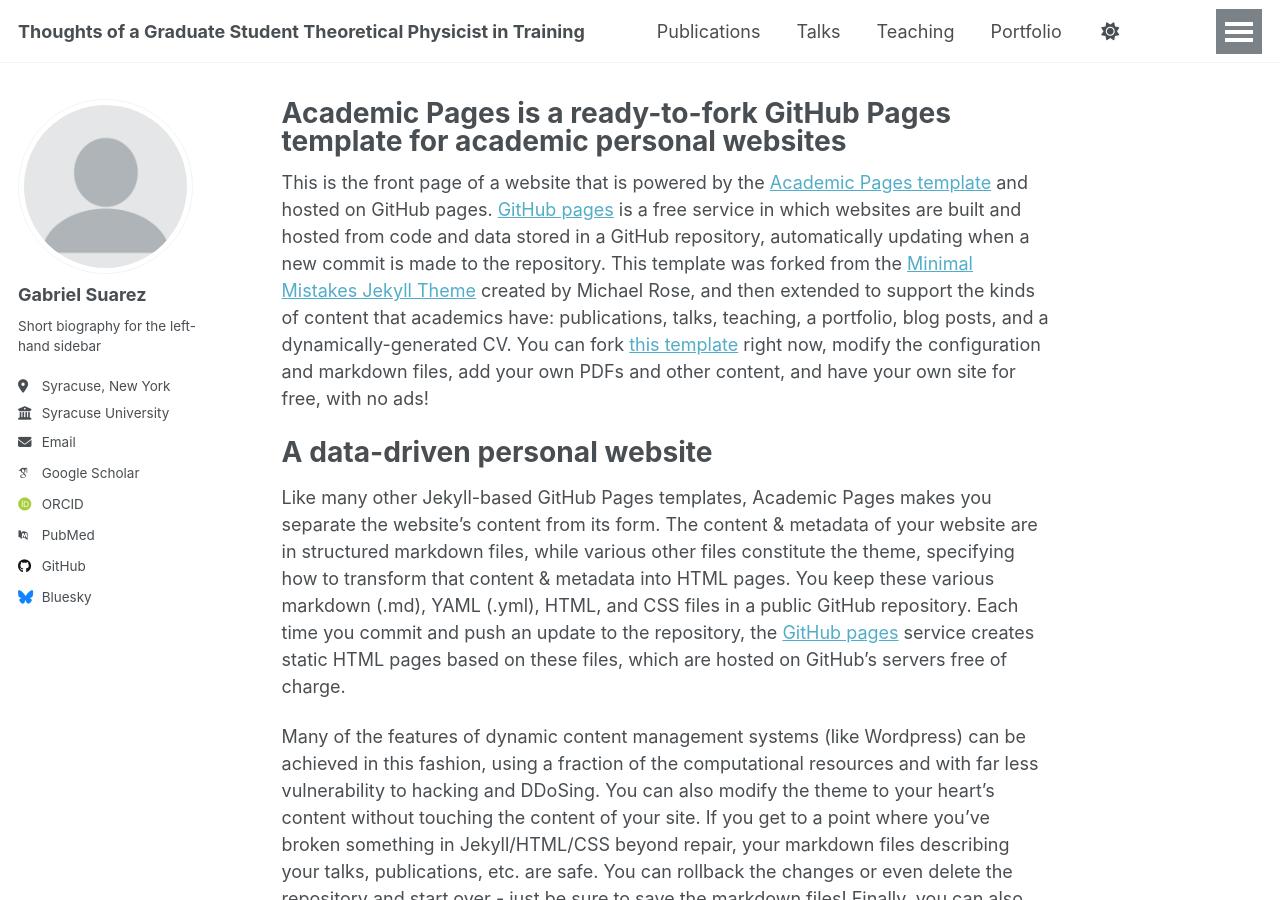
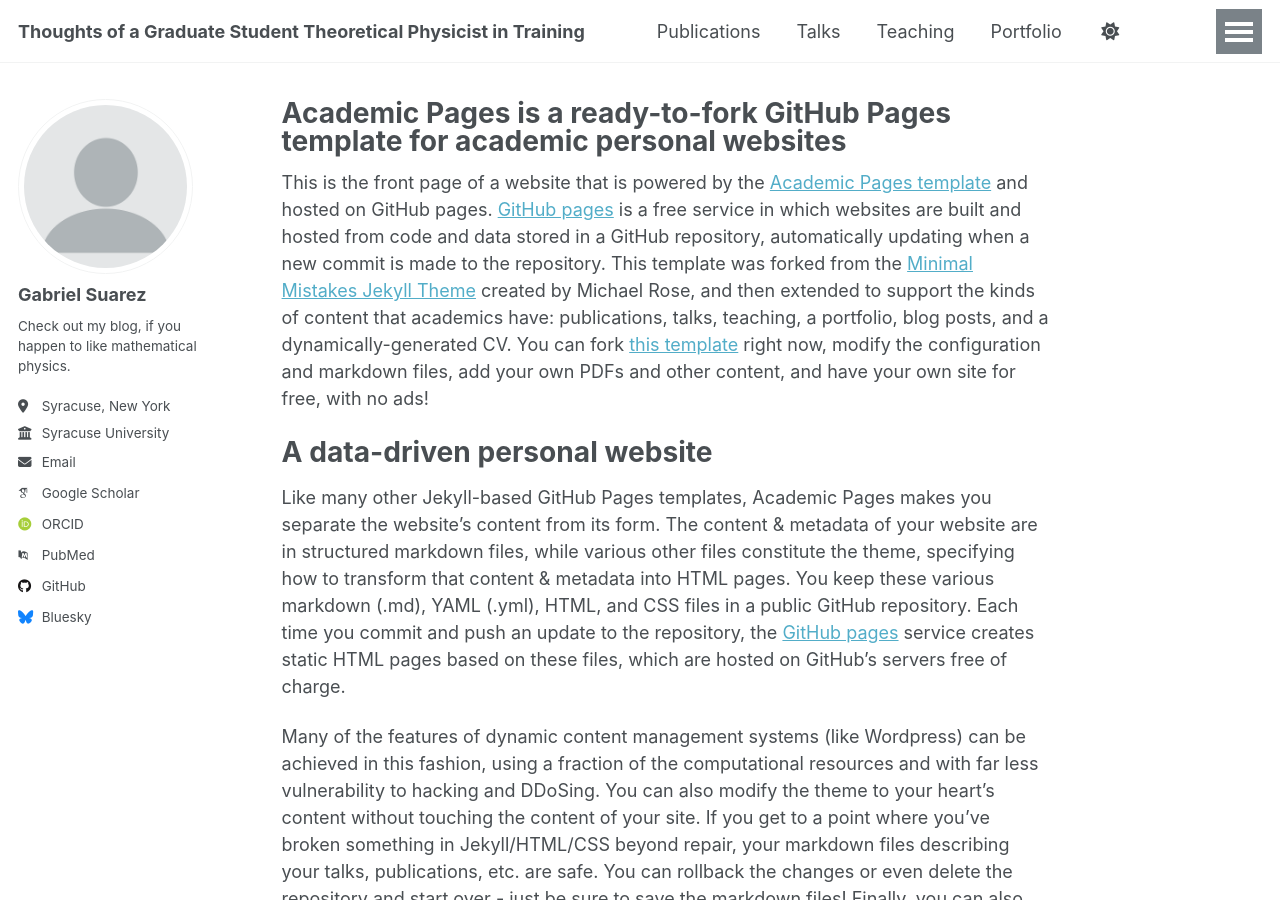
Before and after one commit to marfmarfalot/marfmarfalot.github.io, a Jekyll site: the page built from _pages/about.md, in a window 1280 px wide and 900 px high. Built offline with Jekyll 4.4.1, drawn with Linux system fonts in a browser that asks for light colours; some web fonts are replaced; part of the change alters nothing that is shown.

Commit message:
Update _config.yml

```diff
--- a/_config.yml
+++ b/_config.yml
@@ -15,7 +15,7 @@ name                     : &name "Gabriel Suarez"
 description              : &description "Thoughts on subjects of mathematical physics, quantum field theory, and beyond"
 url                      : https://marfmarfalot.github.io # the base hostname & protocol for your site e.g. "https://[your GitHub username].github.io" or if you already have some other page hosted on Github then use "https://[your GitHub username].github.io/[Your Repo Name]"
 baseurl                  : "" # the subpath of your site, e.g. "/blog"
-repository               : "https://marfmarfalot.github.io/"
+repository               : "marfmarfalot/marfmarfalot.github.io/"
 
 # Site Author - The following control what appear as part of the author content on the side bar.
 #               If a field is blank the icon and link will not appear, otherwise it will be shown.
@@ -25,7 +25,7 @@ author:
   avatar           : "profile.png"
   name             : "Gabriel Suarez"
   pronouns         : # example: "she/her"
-  bio              : "Short biography for the left-hand sidebar"
+  bio              : "Check out my blog, if you happen to like mathematical physics."
   location         : "Syracuse, New York"
   employer         : "Syracuse University"
   uri              : # URL
@@ -46,12 +46,12 @@ author:
   bitbucket        : # Username - Update with your username on the site
   codepen          : # Username
   dribbble         : # Username
-  github           : "academicpages"
+  github           : "marfmarfalot"
   kaggle           : # Username
   stackoverflow    : # User number or user number and name (i.e., use "1" or "1/jeff-atwood")
 
   # Social media
-  bluesky          : "bsky.app" # Replace this with you Bluesky username
+  bluesky          : "marfmarfalot.bsky.app" # Replace this with you Bluesky username
   facebook         : # Username
   flickr           : # Username
   foursquare       : # Username
```
